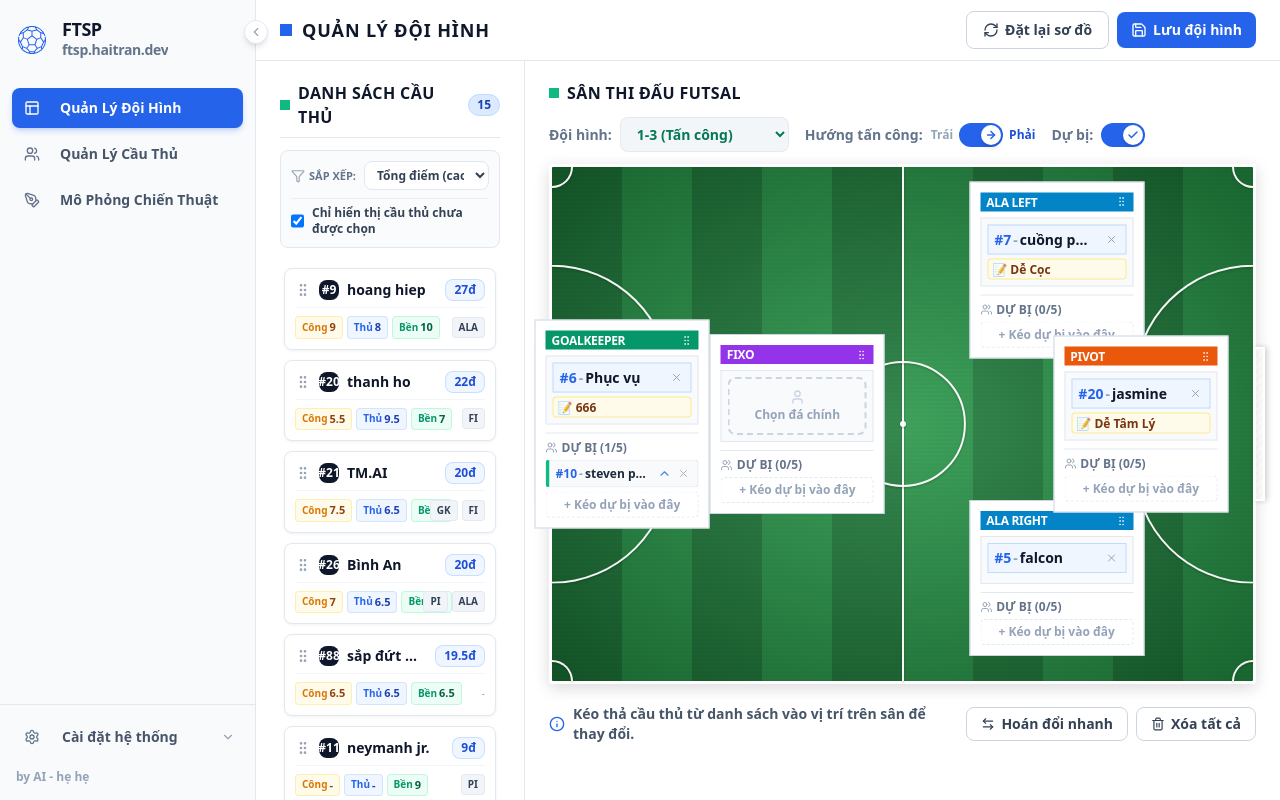
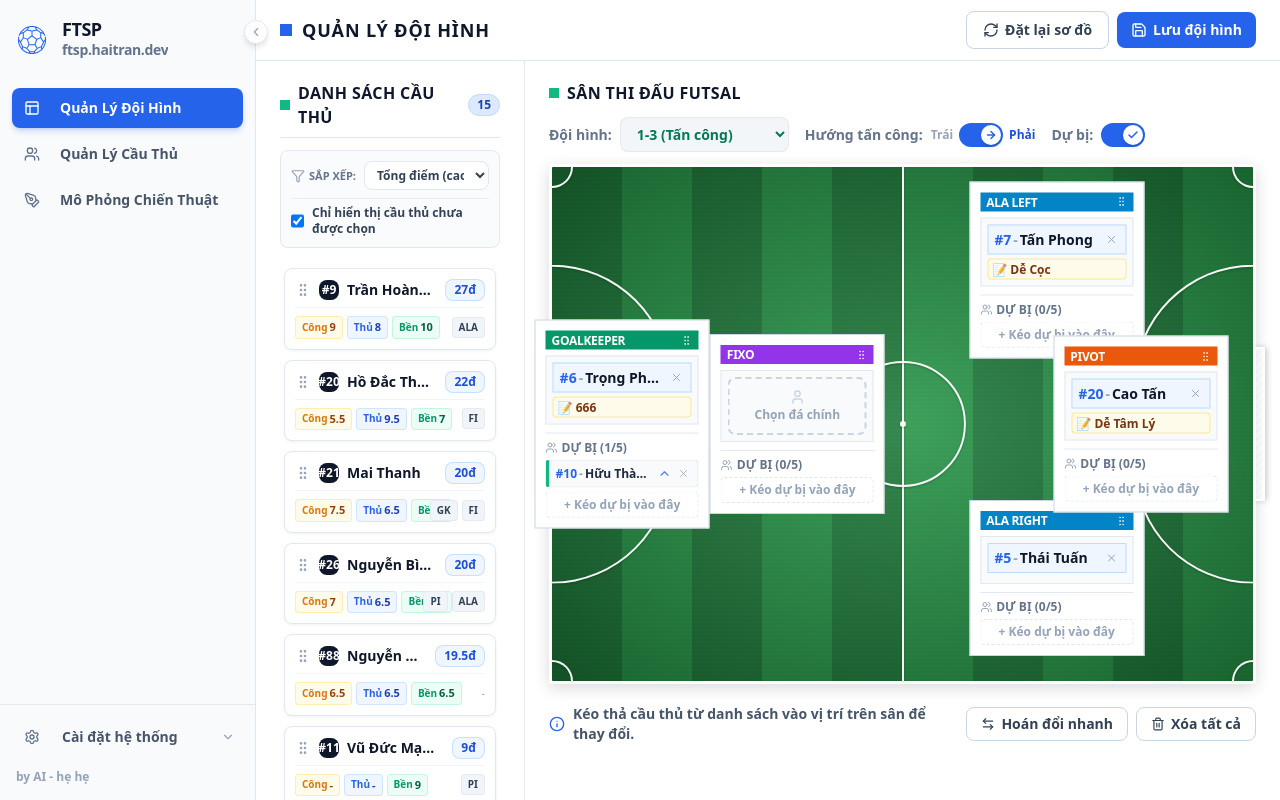
Before and after one commit to haidinhtran/futsal-planner, a React (Vite) app: page / in a window 1280 px wide. Built offline with nearby package versions, Linux system fonts and the light colour scheme.

Commit message:
feat: add FutsalPitch and TacticsBoard UI components for tactical formation and player management

```diff
--- a/src/components/FutsalPitch.tsx
+++ b/src/components/FutsalPitch.tsx
@@ -316,7 +316,7 @@ export const FutsalPitch: React.FC<FutsalPitchProps> = ({
                         <span className="text-xs xl:text-sm font-bold text-slate-900 truncate flex-1 min-w-0 pr-1 text-left" title={mainPlayer.name}>
                           <span className="font-extrabold text-blue-600">#{mainPlayer.number}</span>
                           <span className="text-slate-400 mx-0.5">-</span>
-                          <span>{mainPlayer.jerseyName || getVietnameseShortName(mainPlayer.name)}</span>
+                          <span>{getVietnameseShortName(mainPlayer.name)}</span>
                         </span>
                         <button
                           type="button"
@@ -383,7 +383,7 @@ export const FutsalPitch: React.FC<FutsalPitchProps> = ({
                           >
                             <span className="font-extrabold text-blue-600">#{subP.number}</span>
                             <span className="text-slate-400 mx-0.5">-</span>
-                            <span>{subP.jerseyName || getVietnameseShortName(subP.name)}</span>
+                            <span>{getVietnameseShortName(subP.name)}</span>
                           </span>
 
                           {/* Quick Action Buttons: Promote ↑ / Remove × */}
--- a/src/components/TacticsBoard.tsx
+++ b/src/components/TacticsBoard.tsx
@@ -447,7 +447,7 @@ export const TacticsBoard: React.FC<TacticsBoardProps> = ({ players, squad, onSa
                         <span className={`font-extrabold text-xs xl:text-sm truncate ${
                           isAssigned ? 'text-slate-400' : 'text-slate-900'
                         }`} title={p.name}>
-                          {p.jerseyName || p.name}
+                          {p.name}
                         </span>
                       </div>
 
```
